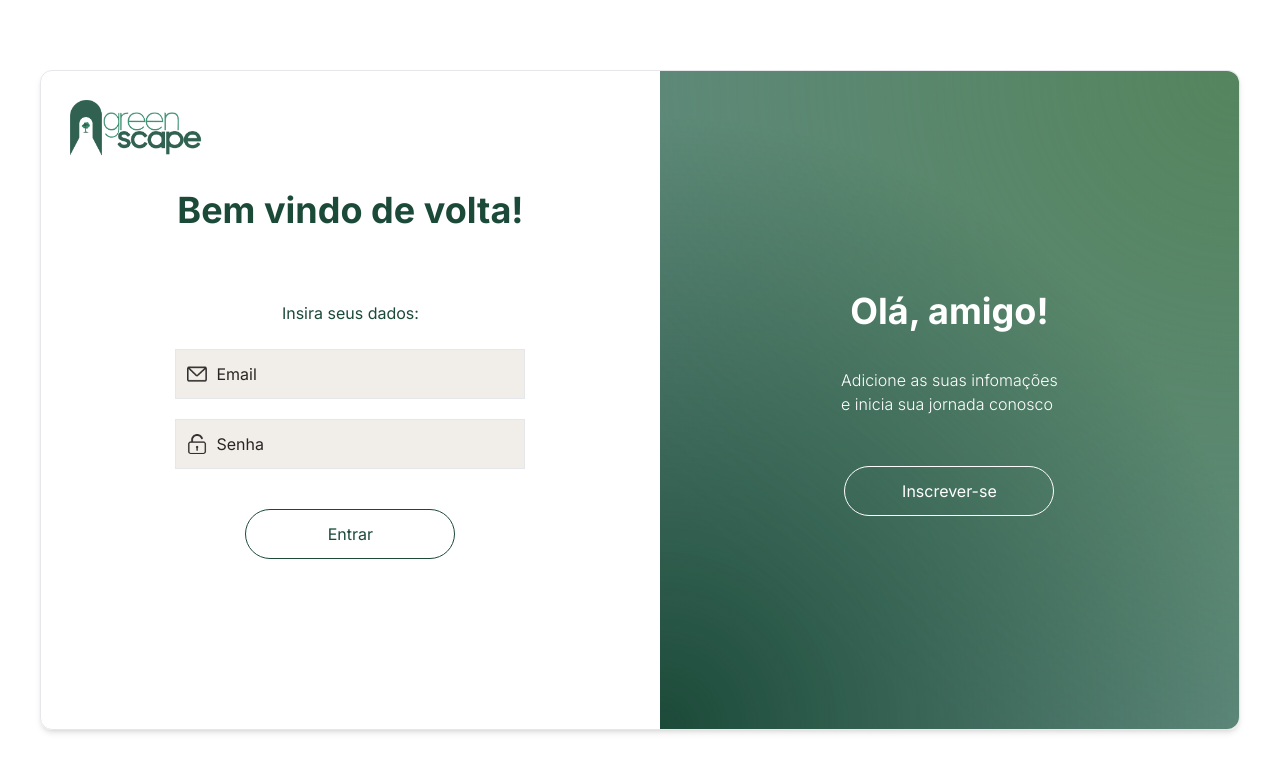
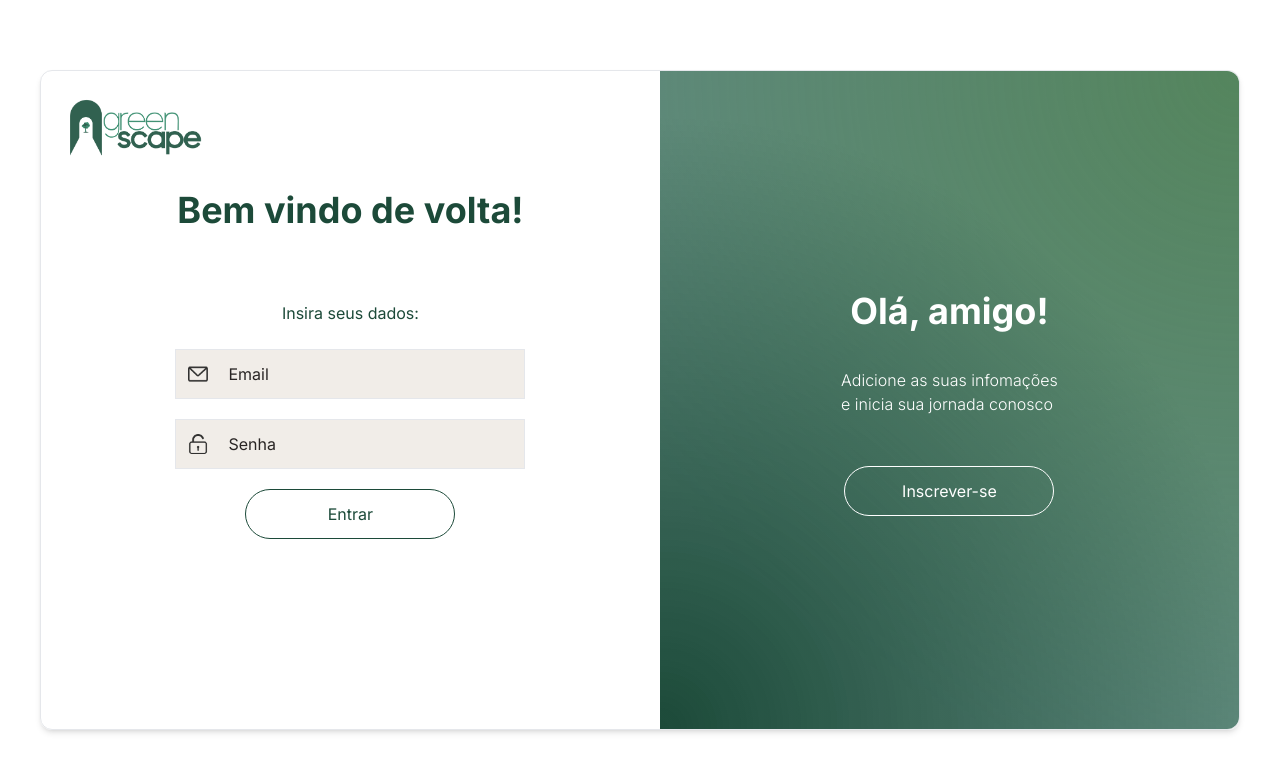
Before and after one commit to DobesDG/Greenscape, a React (Vite) app: page / in a window 1280 px wide. Shown: the top 772 px of the page. Built offline with nearby package versions, Linux system fonts and the light colour scheme; no server answers.

Commit message:
Validates Login

```diff
--- a/src/components/Form.tsx
+++ b/src/components/Form.tsx
@@ -17,28 +17,28 @@ const hasIncompleteData = (info: UserData | PersonalData | Address | null) => {
   );
 };
 
-async function createUser(data: UserSchema) {
-        const {error} = await supabase
-            .from("greenscape")
-            .select("email")
-            .eq('email', `${data.userData.email}`)
+async function createUser(payload: UserSchema) {
+        const { data } = await supabase
+          .from("greenscape")
+          .select("email")
+          .eq("email", `${payload.userData.email}`);
 
-            if (error) {
+            if (data?.length == 0) {
               await supabase.from("greenscape").insert({
-                user_name: data.userData.userName,
-                email: data.userData.email,
-                full_name: data.personalData.fullName,
-                cpf: data.personalData.cpf,
-                cep: data.address.cep,
-                street: data.address.state,
-                number: data.address.number,
-                state: data.address.state,
-                city: data.address.city,
+                user_name: payload.userData.userName,
+                email: payload.userData.email,
+                full_name: payload.personalData.fullName,
+                cpf: payload.personalData.cpf,
+                cep: payload.address.cep,
+                street: payload.address.state,
+                number: payload.address.number,
+                state: payload.address.state,
+                city: payload.address.city,
               });
               await supabase.auth.signUp({
-                email: data.userData.email,
-                password: data.userData.password
-              })
+                email: payload.userData.email,
+                password: payload.userData.password,
+              });
             }
       };
 
--- a/src/components/LogIn.tsx
+++ b/src/components/LogIn.tsx
@@ -5,31 +5,46 @@ import { useForm, SubmitHandler } from "react-hook-form";
 import { AuthSchema } from "../lib/AuthSchema";
 import { supabase } from "../lib/Supabase";
 
-
-export const LogIn:React.FC = () => {
-
+export const LogIn: React.FC = () => {
   const form = useForm<AuthSchema>();
   const {
     register,
     handleSubmit,
+    setError,
+    formState: { errors },
   } = form;
 
-
   const onSubmit: SubmitHandler<AuthSchema> = (data) => {
-      validateLogIn(data)
+    validateLogIn(data);
   };
 
   const validateLogIn = (authData: AuthSchema) => {
-        console.log({authData})
+    console.log({ authData });
     async function signInWithEmail(authData: AuthSchema) {
       const { data, error } = await supabase.auth.signInWithPassword({
         email: authData.email,
         password: authData.password,
       });
-          console.log({data, error})
+      console.log({ data, error });
+      if (error) {
+        const { data } = await supabase
+          .from("greenscape")
+          .select("email")
+          .eq("email", `${authData.email}`);
+
+        return data?.length == 0
+          ? setError("email", {
+              type: "custom",
+              message: "E-mail não cadastrado",
+            })
+          : setError("password", {
+              type: "custom",
+              message: "Senha inválida",
+            });
+      }
     }
     signInWithEmail(authData);
-    }
+  };
 
   return (
     <div className="flex flex-col h-full w-screen">
@@ -44,11 +59,13 @@ export const LogIn:React.FC = () => {
           Insira seus dados:
         </h1>
         <form onSubmit={handleSubmit(onSubmit)}>
-            <div className="flex flex-col gap-5 justify-center items-center">
-              <div className="relative mt-6">
+          <div className="flex flex-col justify-center items-center gap-5">
+            <div>
+              <div className="flex items-center mt-6 border w-[350px] h-[50px] bg-primary-brown bg-opacity-30">
+                <img src={email} alt="" className="w-5 h-5 opacity-80 mx-3" />
                 <input
                   type="text"
-                  className="pl-10 pr-4 py-2 border text-base bg-primary-brown bg-opacity-30 w-[350px] h-[50px] placeholder-stone-800"
+                  className="flex-grow pl-2 pr-4 py-2 text-base placeholder-stone-800 bg-transparent outline-none"
                   placeholder="Email"
                   {...register("email", {
                     required: "E-mail é obrigatório",
@@ -58,32 +75,32 @@ export const LogIn:React.FC = () => {
                     },
                   })}
                 />
-                <div
-                  className="absolute inset-y-0 left-0 pl-3
-                          flex items-center
-                          pointer-events-none"
-                >
-                  <img src={email} alt="" className="w-5 h-5 opacity-80" />
               </div>
+              {errors.email && (
+                <p className="text-[10px] text-red-600 mt-1">
+                  {errors.email.message}
+                </p>
+              )}
             </div>
-              <div className="relative">
+            <div>
+              <div className="flex items-center border w-[350px] h-[50px] bg-primary-brown bg-opacity-30">
+                <img src={lock} alt="" className="w-5 h-5 opacity-80 mx-3" />
                 <input
                   type="password"
-                  className="pl-10 pr-4 py-2 border text-base bg-primary-brown bg-opacity-30 w-[350px] h-[50px] placeholder-stone-800"
+                  className="flex-grow pl-2 pr-4 py-2 text-base placeholder-stone-800 bg-transparent outline-none"
                   placeholder="Senha"
                   {...register("password", {
                     required: "Senha é obrigatório",
                   })}
                 />
-                <div
-                  className="absolute inset-y-0 left-0 pl-3
-                          flex items-center
-                          pointer-events-none"
-                >
-                  <img src={lock} alt="" className="w-5 h-5 opacity-80" />
               </div>
+              {errors.password && (
+                <p className="text-[10px] text-red-600 mt-1">
+                  {errors.password.message}
+                </p>
+              )}
             </div>
-              <button className="bg-none border text-[16px] text-third-green border-third-green rounded-full w-[210px] h-[50px] mt-[20px]">
+            <button className="bg-none border text-[16px] text-third-green border-third-green rounded-full w-[210px] h-[50px]">
               Entrar
             </button>
           </div>
@@ -91,4 +108,4 @@ export const LogIn:React.FC = () => {
       </div>
     </div>
   );
-}
+};
```
Lines whose indentation alone changed are shown as unchanged.
